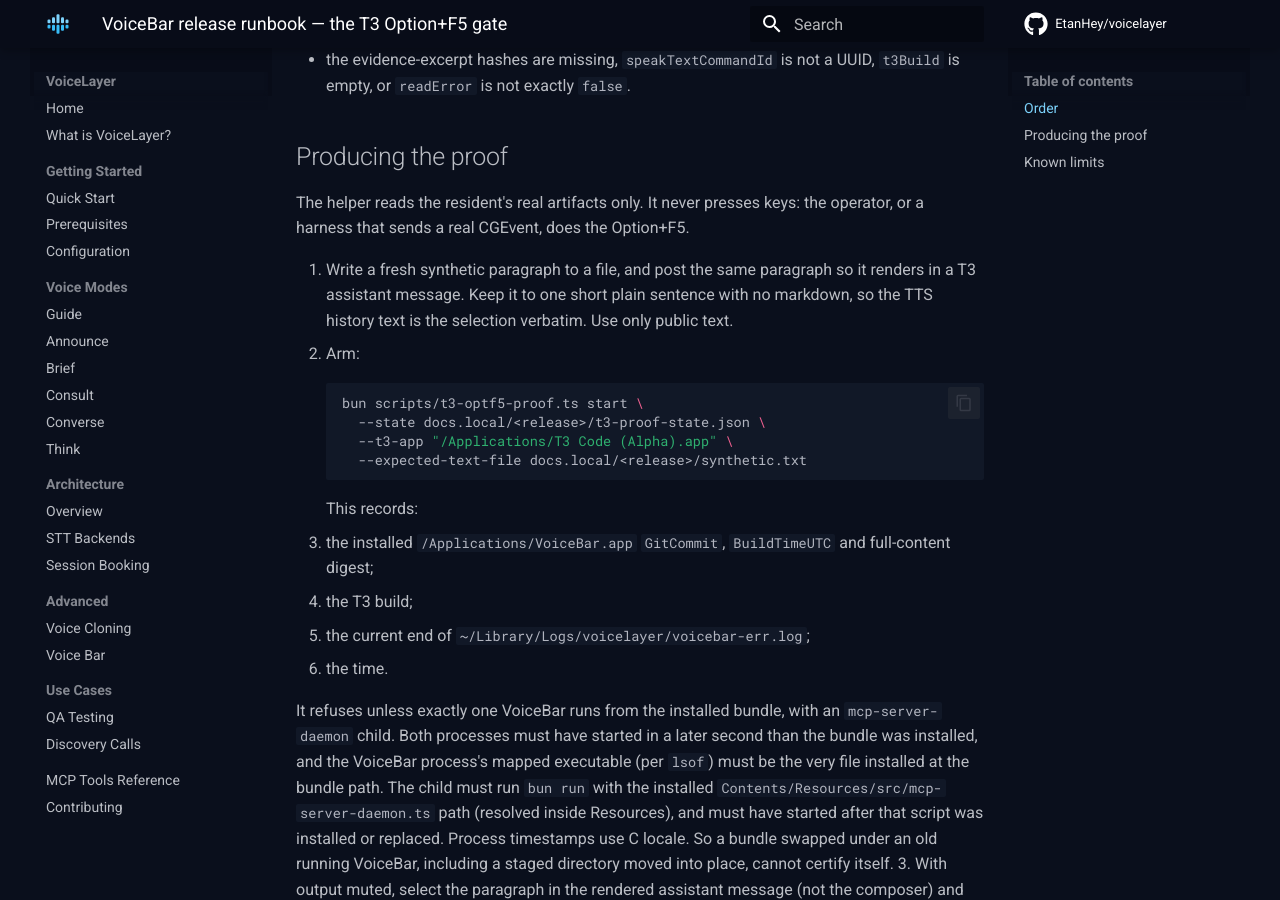
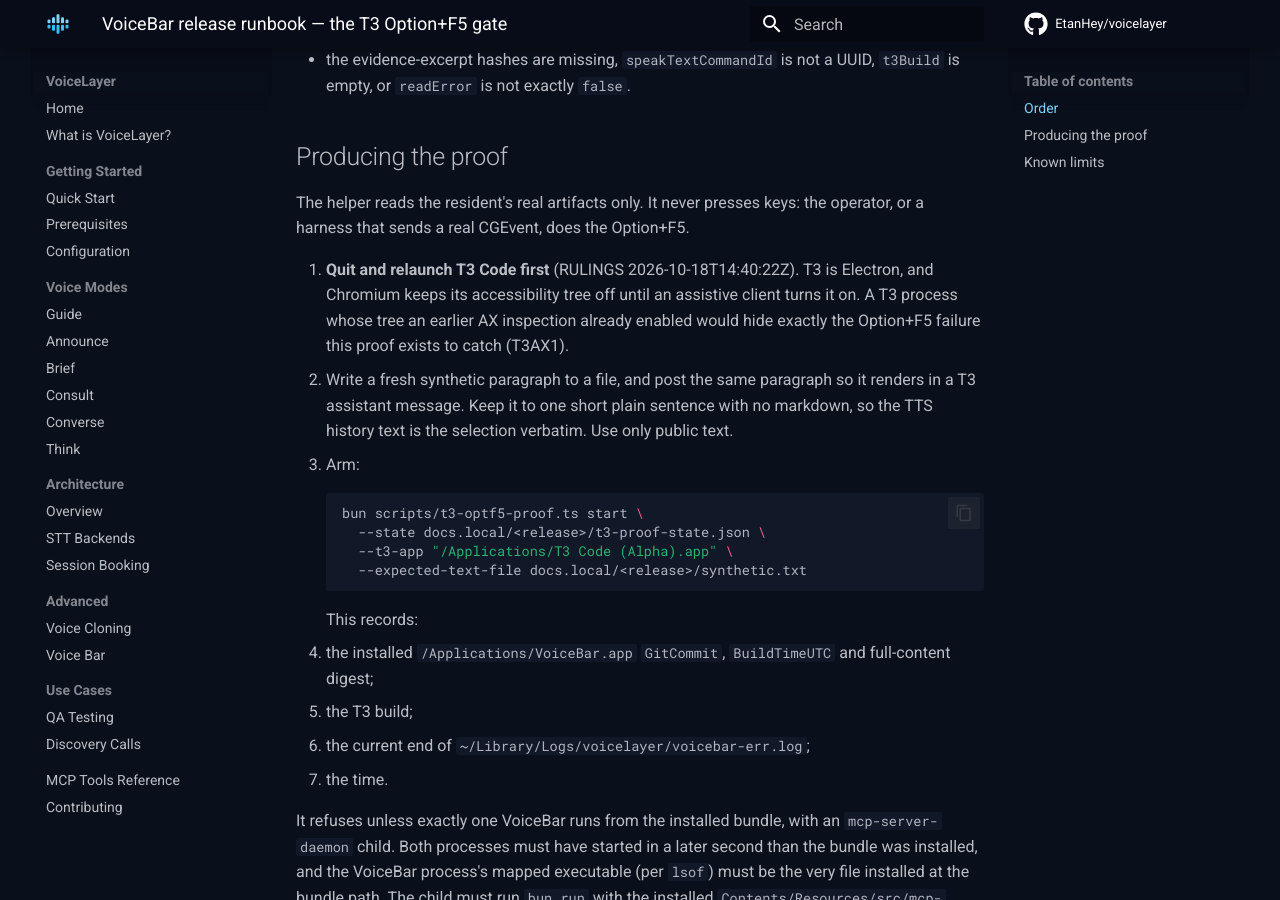
Before and after one commit to EtanHey/voicelayer, an MkDocs documentation site: the page built from docs/voicebar-release-runbook.md, in a window 1280 px wide and 900 px high, scrolled down 1918 px. Built offline with MkDocs 1.6.1 and Material for MkDocs 9.7.7, drawn with Linux system fonts in a browser that asks for light colours; comment, search, counter and statistics services are not loaded.

Commit message:
docs: run the T3 Option+F5 proof after a fresh T3 Code restart (RULINGS 14:40:22Z)
Co-Authored-By: Claude Opus 5.5 <noreply@anthropic.com>

```diff
--- a/docs/voicebar-release-runbook.md
+++ b/docs/voicebar-release-runbook.md
@@ -73,6 +73,10 @@ The gate refuses, with a non-zero exit and a message naming the problem, when:
 The helper reads the resident's real artifacts only. It never presses keys: the operator, or
 a harness that sends a real CGEvent, does the Option+F5.
 
+0. **Quit and relaunch T3 Code first** (RULINGS 2026-10-18T14:40:22Z). T3 is Electron, and
+   Chromium keeps its accessibility tree off until an assistive client turns it on. A T3
+   process whose tree an earlier AX inspection already enabled would hide exactly the
+   Option+F5 failure this proof exists to catch (T3AX1).
 1. Write a fresh synthetic paragraph to a file, and post the same paragraph so it renders in
    a T3 assistant message. Keep it to one short plain sentence with no markdown, so the TTS
    history text is the selection verbatim. Use only public text.
```
